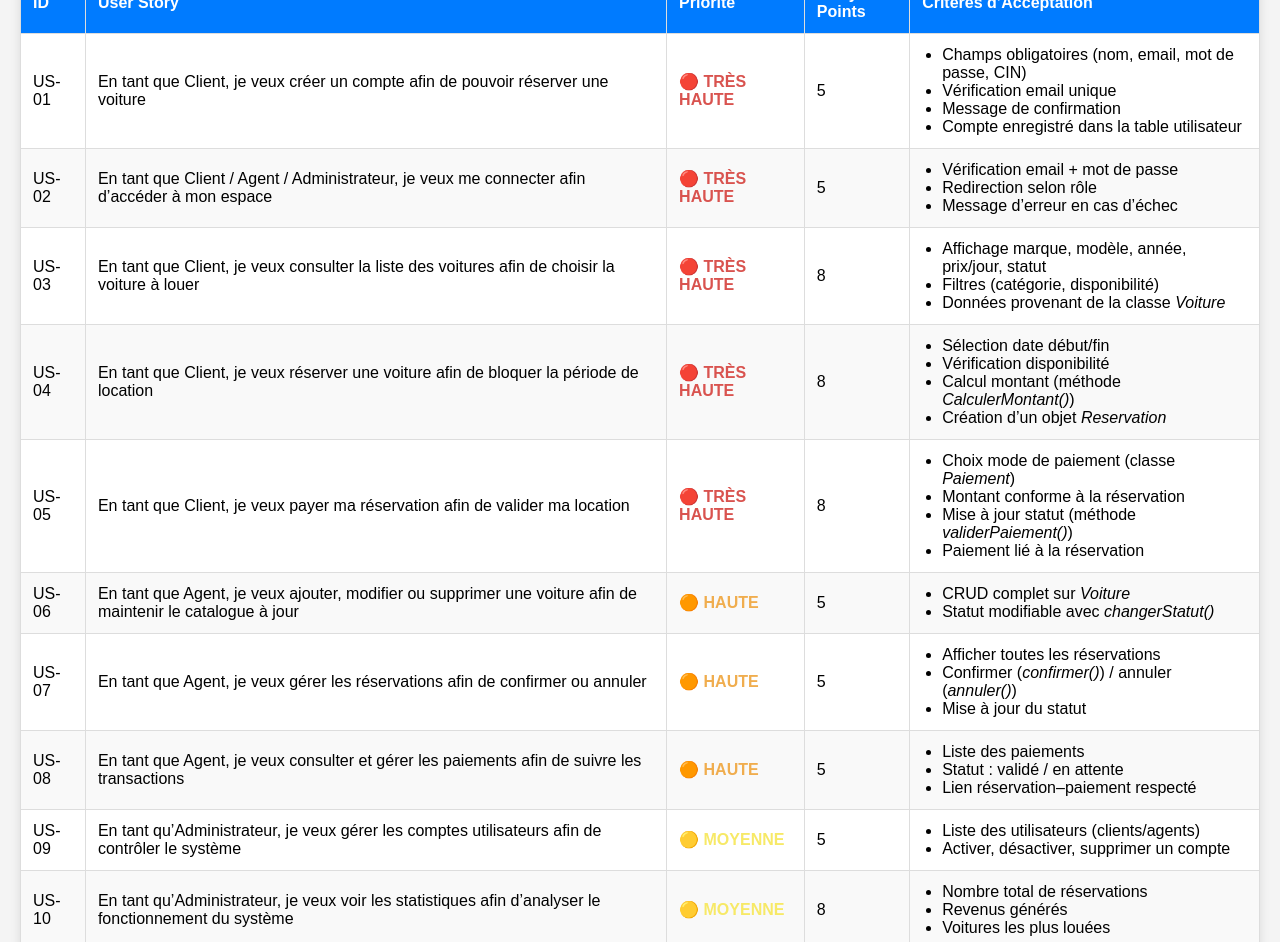
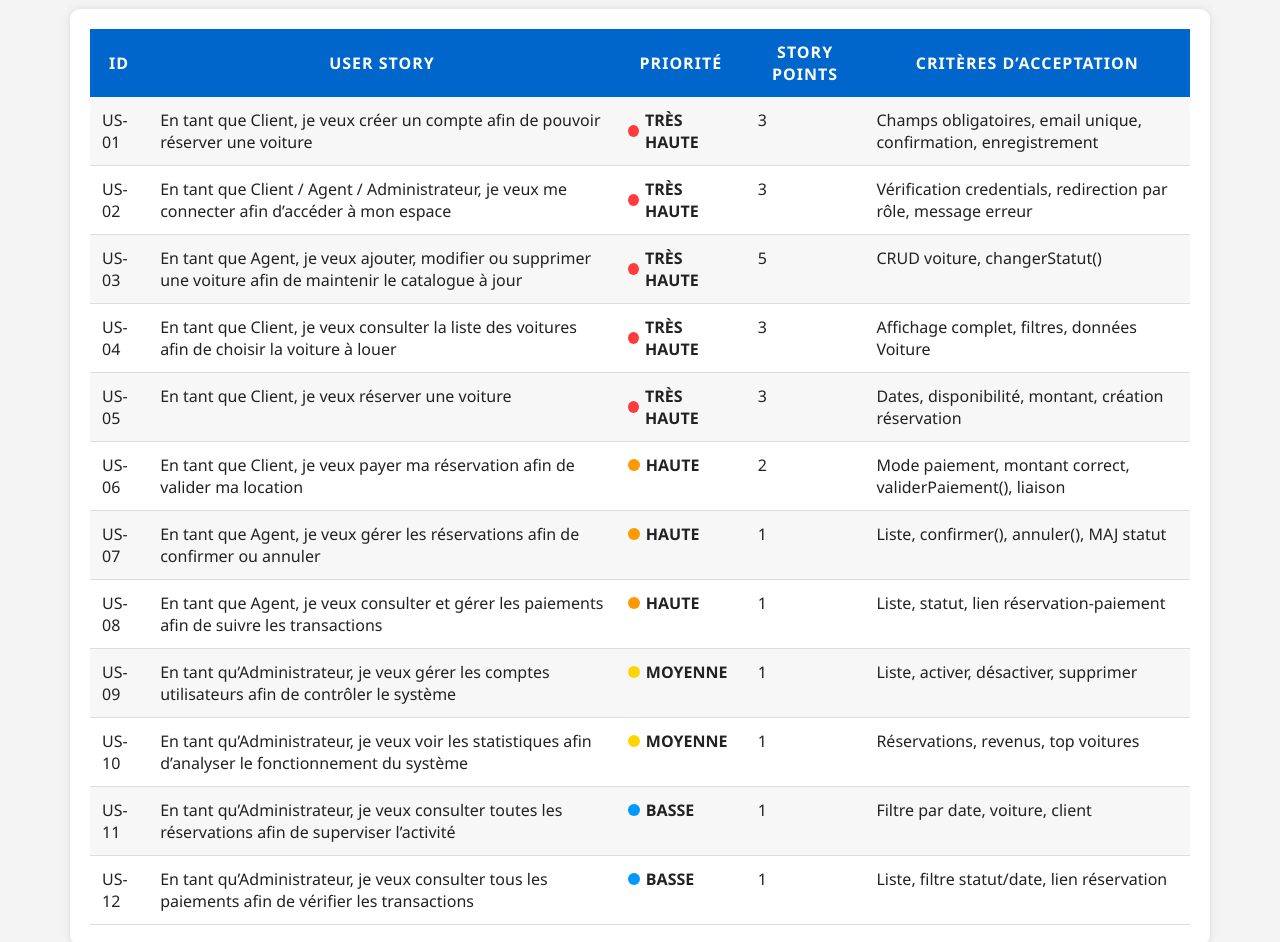
Before and after one commit to GharianiAziz/backlog-produit, a plain HTML site: page index.html in a window 1280 px wide. Shown: the part 108-1050 px from the top of the page. Drawn offline with Linux system fonts and the light colour scheme.

Commit message:
Revise user stories and styles in index.html
Updated the user stories and styling for the car rental system backlog.

```diff
--- a/index.html
+++ b/index.html
@@ -1,53 +1,91 @@
 <!DOCTYPE html>
 <html lang="fr">
 <head>
-    <meta charset="UTF-8">
-    <meta name="viewport" content="width=device-width, initial-scale=1.0">
-    <title>User Stories - BEST Rent A Car</title>
+<meta charset="UTF-8" />
+<meta name="viewport" content="width=device-width, initial-scale=1.0" />
+<title>Backlog Produit - Location de Voiture</title>
+
 <style>
     body {
-            font-family: Arial, sans-serif;
-            margin: 20px;
-            background-color: #f4f4f4;
+        font-family: "Segoe UI", Tahoma, sans-serif;
+        background: #f4f4f4;
+        color: #222;
+        margin: 0;
+        padding: 20px;
     }
+
     h1 {
         text-align: center;
-            color: #333;
+        font-size: 2.2rem;
+        margin-bottom: 25px;
+        color: #003c8f;
+        text-shadow: none;
     }
+
+    .table-container {
+        overflow-x: auto;
+        background: #ffffff;
+        padding: 20px;
+        border-radius: 10px;
+        max-width: 1100px;
+        margin: auto;
+        box-shadow: 0 0 10px rgba(0,0,0,0.1);
+    }
+
     table {
         width: 100%;
         border-collapse: collapse;
-            background-color: #fff;
-            box-shadow: 0 0 10px rgba(0,0,0,0.1);
+        min-width: 900px;
     }
-        th, td {
-            border: 1px solid #ddd;
+
+    th {
+        background: #0066cc;
+        color: white;
         padding: 12px;
-            text-align: left;
+        text-transform: uppercase;
+        letter-spacing: 1px;
     }
-        th {
-            background-color: #007BFF;
-            color: white;
+
+    td {
+        padding: 12px;
+        border-bottom: 1px solid #ddd;
+        vertical-align: top;
     }
+
     tr:nth-child(even) {
-            background-color: #f9f9f9;
+        background: #f7f7f7;
     }
-        .priority-red { color: #d9534f; font-weight: bold; }
-        .priority-orange { color: #f0ad4e; font-weight: bold; }
-        .priority-yellow { color: #f7e967; font-weight: bold; }
-        .priority-blue { color: #5bc0de; font-weight: bold; }
-        ul {
-            padding-left: 20px;
-            margin: 0;
+
+    tr:hover {
+        background: #e9f3ff;
+        transition: 0.2s;
     }
+
+    .prio {
+        display: flex;
+        align-items: center;
+        gap: 6px;
+        font-weight: bold;
+    }
+    .circle {
+        width: 12px;
+        height: 12px;
+        border-radius: 50%;
+        display: inline-block;
+    }
+    .high { background: #ff3b3b; }
+    .medium { background: #ff9900; }
+    .mid { background: #ffd500; }
+    .low { background: #0099ff; }
 </style>
+
 </head>
 <body>
 
-    <h1>User Stories - BEST Rent A Car</h1>
+<h1>Backlog Produit – Système de Location de Voiture</h1>
 
+<div class="table-container">
 <table>
-        <thead>
     <tr>
         <th>ID</th>
         <th>User Story</th>
@@ -55,165 +93,105 @@
         <th>Story Points</th>
         <th>Critères d’Acceptation</th>
     </tr>
-        </thead>
-        <tbody>
+
     <tr>
         <td>US-01</td>
         <td>En tant que Client, je veux créer un compte afin de pouvoir réserver une voiture</td>
-                <td class="priority-red">🔴 TRÈS HAUTE</td>
-                <td>5</td>
-                <td>
-                    <ul>
-                        <li>Champs obligatoires (nom, email, mot de passe, CIN)</li>
-                        <li>Vérification email unique</li>
-                        <li>Message de confirmation</li>
-                        <li>Compte enregistré dans la table utilisateur</li>
-                    </ul>
-                </td>
+        <td><span class="prio"><span class="circle high"></span>TRÈS HAUTE</span></td>
+        <td>3</td>
+        <td>Champs obligatoires, email unique, confirmation, enregistrement</td>
     </tr>
+
     <tr>
         <td>US-02</td>
         <td>En tant que Client / Agent / Administrateur, je veux me connecter afin d’accéder à mon espace</td>
-                <td class="priority-red">🔴 TRÈS HAUTE</td>
-                <td>5</td>
-                <td>
-                    <ul>
-                        <li>Vérification email + mot de passe</li>
-                        <li>Redirection selon rôle</li>
-                        <li>Message d’erreur en cas d’échec</li>
-                    </ul>
-                </td>
+        <td><span class="prio"><span class="circle high"></span>TRÈS HAUTE</span></td>
+        <td>3</td>
+        <td>Vérification credentials, redirection par rôle, message erreur</td>
     </tr>
+
     <tr>
         <td>US-03</td>
-                <td>En tant que Client, je veux consulter la liste des voitures afin de choisir la voiture à louer</td>
-                <td class="priority-red">🔴 TRÈS HAUTE</td>
-                <td>8</td>
-                <td>
-                    <ul>
-                        <li>Affichage marque, modèle, année, prix/jour, statut</li>
-                        <li>Filtres (catégorie, disponibilité)</li>
-                        <li>Données provenant de la classe <em>Voiture</em></li>
-                    </ul>
-                </td>
+        <td>En tant que Agent, je veux ajouter, modifier ou supprimer une voiture afin de maintenir le catalogue à jour</td>
+        <td><span class="prio"><span class="circle high"></span>TRÈS HAUTE</span></td>
+        <td>5</td>
+        <td>CRUD voiture, changerStatut()</td>
     </tr>
+
     <tr>
         <td>US-04</td>
-                <td>En tant que Client, je veux réserver une voiture afin de bloquer la période de location</td>
-                <td class="priority-red">🔴 TRÈS HAUTE</td>
-                <td>8</td>
-                <td>
-                    <ul>
-                        <li>Sélection date début/fin</li>
-                        <li>Vérification disponibilité</li>
-                        <li>Calcul montant (méthode <em>CalculerMontant()</em>)</li>
-                        <li>Création d’un objet <em>Reservation</em></li>
-                    </ul>
-                </td>
+        <td>En tant que Client, je veux consulter la liste des voitures afin de choisir la voiture à louer</td>
+        <td><span class="prio"><span class="circle high"></span>TRÈS HAUTE</span></td>
+        <td>3</td>
+        <td>Affichage complet, filtres, données Voiture</td>
     </tr>
+
     <tr>
         <td>US-05</td>
-                <td>En tant que Client, je veux payer ma réservation afin de valider ma location</td>
-                <td class="priority-red">🔴 TRÈS HAUTE</td>
-                <td>8</td>
-                <td>
-                    <ul>
-                        <li>Choix mode de paiement (classe <em>Paiement</em>)</li>
-                        <li>Montant conforme à la réservation</li>
-                        <li>Mise à jour statut (méthode <em>validerPaiement()</em>)</li>
-                        <li>Paiement lié à la réservation</li>
-                    </ul>
-                </td>
+        <td>En tant que Client, je veux réserver une voiture</td>
+        <td><span class="prio"><span class="circle high"></span>TRÈS HAUTE</span></td>
+        <td>3</td>
+        <td>Dates, disponibilité, montant, création réservation</td>
     </tr>
+
     <tr>
         <td>US-06</td>
-                <td>En tant que Agent, je veux ajouter, modifier ou supprimer une voiture afin de maintenir le catalogue à jour</td>
-                <td class="priority-orange">🟠 HAUTE</td>
-                <td>5</td>
-                <td>
-                    <ul>
-                        <li>CRUD complet sur <em>Voiture</em></li>
-                        <li>Statut modifiable avec <em>changerStatut()</em></li>
-                    </ul>
-                </td>
+        <td>En tant que Client, je veux payer ma réservation afin de valider ma location</td>
+        <td><span class="prio"><span class="circle medium"></span>HAUTE</span></td>
+        <td>2</td>
+        <td>Mode paiement, montant correct, validerPaiement(), liaison</td>
     </tr>
+
     <tr>
         <td>US-07</td>
         <td>En tant que Agent, je veux gérer les réservations afin de confirmer ou annuler</td>
-                <td class="priority-orange">🟠 HAUTE</td>
-                <td>5</td>
-                <td>
-                    <ul>
-                        <li>Afficher toutes les réservations</li>
-                        <li>Confirmer (<em>confirmer()</em>) / annuler (<em>annuler()</em>)</li>
-                        <li>Mise à jour du statut</li>
-                    </ul>
-                </td>
+        <td><span class="prio"><span class="circle medium"></span>HAUTE</span></td>
+        <td>1</td>
+        <td>Liste, confirmer(), annuler(), MAJ statut</td>
     </tr>
+
     <tr>
         <td>US-08</td>
         <td>En tant que Agent, je veux consulter et gérer les paiements afin de suivre les transactions</td>
-                <td class="priority-orange">🟠 HAUTE</td>
-                <td>5</td>
-                <td>
-                    <ul>
-                        <li>Liste des paiements</li>
-                        <li>Statut : validé / en attente</li>
-                        <li>Lien réservation–paiement respecté</li>
-                    </ul>
-                </td>
+        <td><span class="prio"><span class="circle medium"></span>HAUTE</span></td>
+        <td>1</td>
+        <td>Liste, statut, lien réservation-paiement</td>
     </tr>
+
     <tr>
         <td>US-09</td>
         <td>En tant qu’Administrateur, je veux gérer les comptes utilisateurs afin de contrôler le système</td>
-                <td class="priority-yellow">🟡 MOYENNE</td>
-                <td>5</td>
-                <td>
-                    <ul>
-                        <li>Liste des utilisateurs (clients/agents)</li>
-                        <li>Activer, désactiver, supprimer un compte</li>
-                    </ul>
-                </td>
+        <td><span class="prio"><span class="circle mid"></span>MOYENNE</span></td>
+        <td>1</td>
+        <td>Liste, activer, désactiver, supprimer</td>
     </tr>
+
     <tr>
         <td>US-10</td>
         <td>En tant qu’Administrateur, je veux voir les statistiques afin d’analyser le fonctionnement du système</td>
-                <td class="priority-yellow">🟡 MOYENNE</td>
-                <td>8</td>
-                <td>
-                    <ul>
-                        <li>Nombre total de réservations</li>
-                        <li>Revenus générés</li>
-                        <li>Voitures les plus louées</li>
-                    </ul>
-                </td>
+        <td><span class="prio"><span class="circle mid"></span>MOYENNE</span></td>
+        <td>1</td>
+        <td>Réservations, revenus, top voitures</td>
     </tr>
+
     <tr>
         <td>US-11</td>
         <td>En tant qu’Administrateur, je veux consulter toutes les réservations afin de superviser l’activité</td>
-                <td class="priority-blue">🔵 BASSE</td>
-                <td>3</td>
-                <td>
-                    <ul>
-                        <li>Filtre par date, voiture, client</li>
-                    </ul>
-                </td>
+        <td><span class="prio"><span class="circle low"></span>BASSE</span></td>
+        <td>1</td>
+        <td>Filtre par date, voiture, client</td>
     </tr>
+
     <tr>
         <td>US-12</td>
         <td>En tant qu’Administrateur, je veux consulter tous les paiements afin de vérifier les transactions</td>
-                <td class="priority-blue">🔵 BASSE</td>
-                <td>3</td>
-                <td>
-                    <ul>
-                        <li>Liste des paiements</li>
-                        <li>Filtre statut/date</li>
-                        <li>Lien vers la réservation associée</li>
-                    </ul>
-                </td>
+        <td><span class="prio"><span class="circle low"></span>BASSE</span></td>
+        <td>1</td>
+        <td>Liste, filtre statut/date, lien réservation</td>
     </tr>
-        </tbody>
+
 </table>
+</div>
 
 </body>
 </html>
```
Lines whose indentation alone changed are shown as unchanged.
